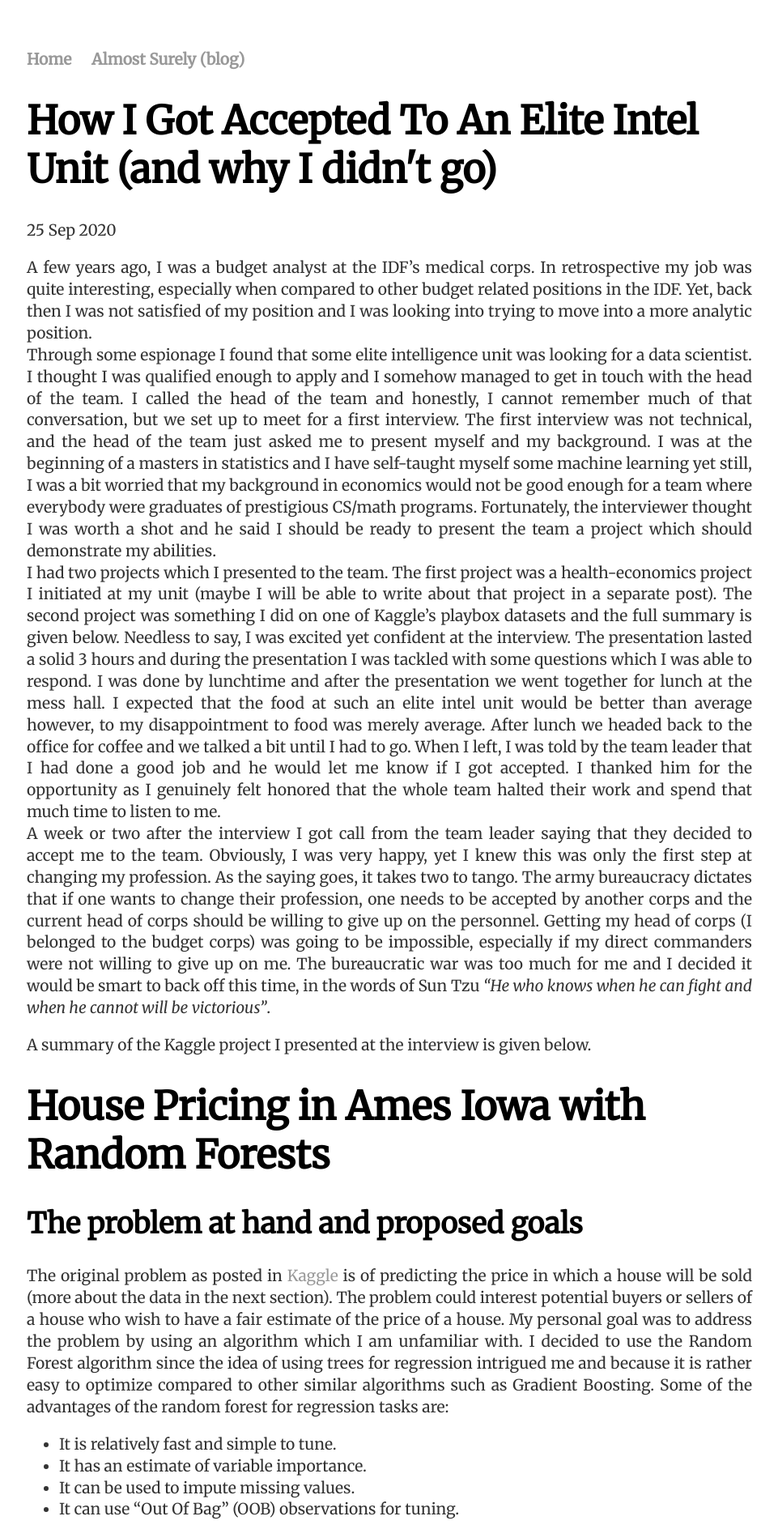
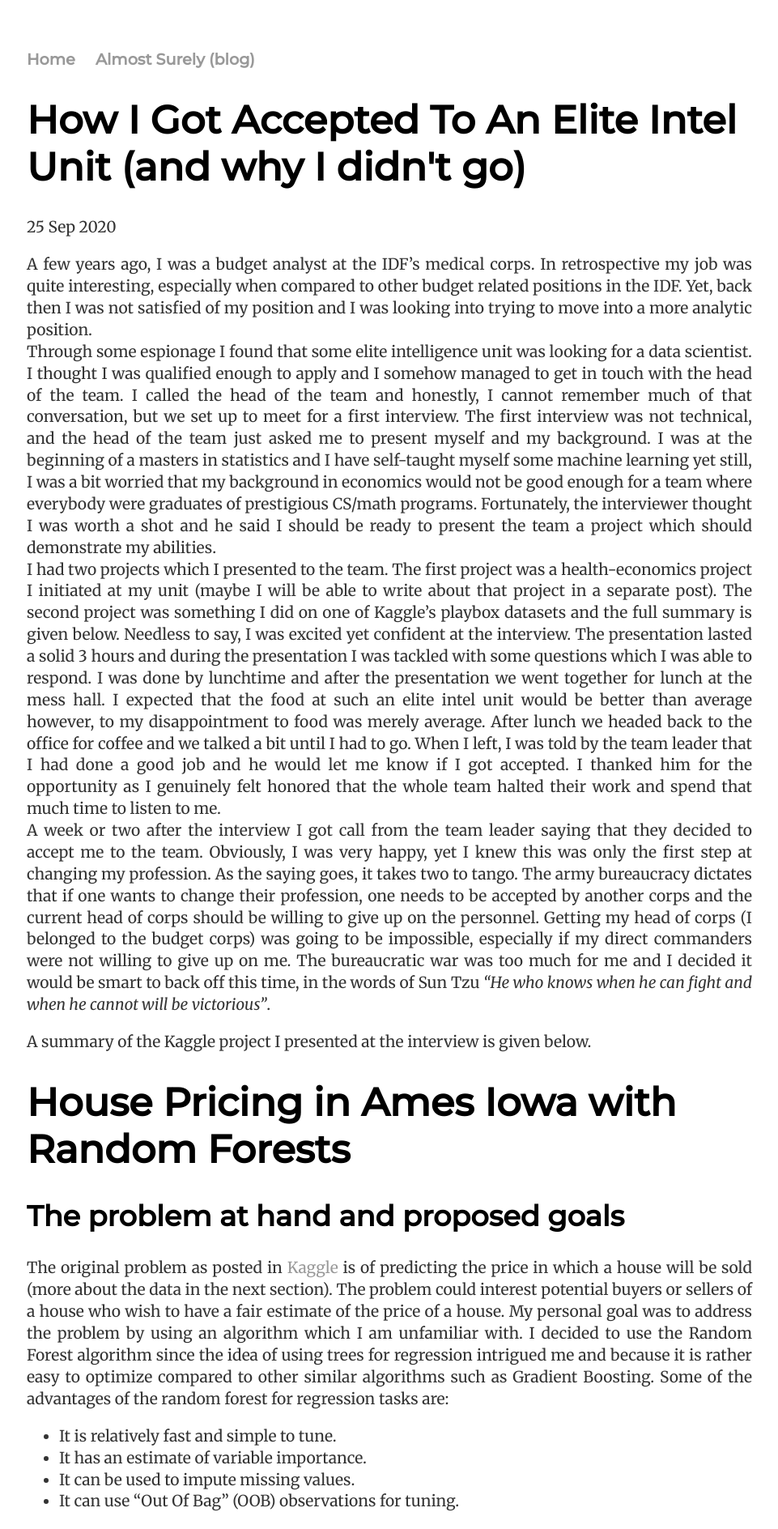
Before and after one commit to nirryde/nirryde.github.io, a Jekyll site: the page built from _posts/2020-09-25-How-I-got-accepted-to-an-elite-technology-unit-(and-why-I-didn't-go).md, in a window 1280 px wide. Shown: the top 1888 px of the page at 81% size, without its empty margins (159-1120 px from the left). Built offline with Jekyll 4.4.1, drawn with Linux system fonts in a browser that asks for light colours; formulas are drawn with MathJax 3.

Commit message:
Update main.css

```diff
--- a/css/main.css
+++ b/css/main.css
@@ -3,7 +3,7 @@ body {
     width: 70%;
 }
 nav ul, footer ul {
-    font-family:'Merriweather', 'Helvetica', 'Arial';
+    font-family:'Montserrat', sans-serif; 'Helvetica'; 'Arial';
     padding: 0px;
     list-style: none;
     font-weight: bold;
@@ -22,27 +22,27 @@ a:hover {
 
 h1 {
     font-size: 3em;
-    font-family:'Merriweather', 'Helvetica', 'Arial';
+    font-family:'Montserrat', sans-serif; 'Helvetica'; 'Arial';
 }
 
 h2 {
     font-size: 2.2em;
-    font-family:'Merriweather', 'Helvetica', 'Arial';
+    font-family:'Montserrat', sans-serif; 'Helvetica'; 'Arial';
 }
 
 h3 {
     font-size: 1.8em;
-    font-family:'Merriweather', 'Helvetica', 'Arial';
+    font-family:'Montserrat', sans-serif; 'Helvetica'; 'Arial';
 }
 
 h4 {
     font-size: 1.5em;
-    font-family:'Merriweather', 'Helvetica', 'Arial';
+    font-family:'Montserrat', sans-serif; 'Helvetica'; 'Arial';
 }
 
 p, ul, ol {
     font-size: 1.2em;
-    font-family:'Merriweather', 'Helvetica', 'Arial';
+    font-family:'Merriweather', serif; 'Helvetica'; 'Arial';
     line-height: 1.4em;
     color: #333;
     text-align: justify;
```
